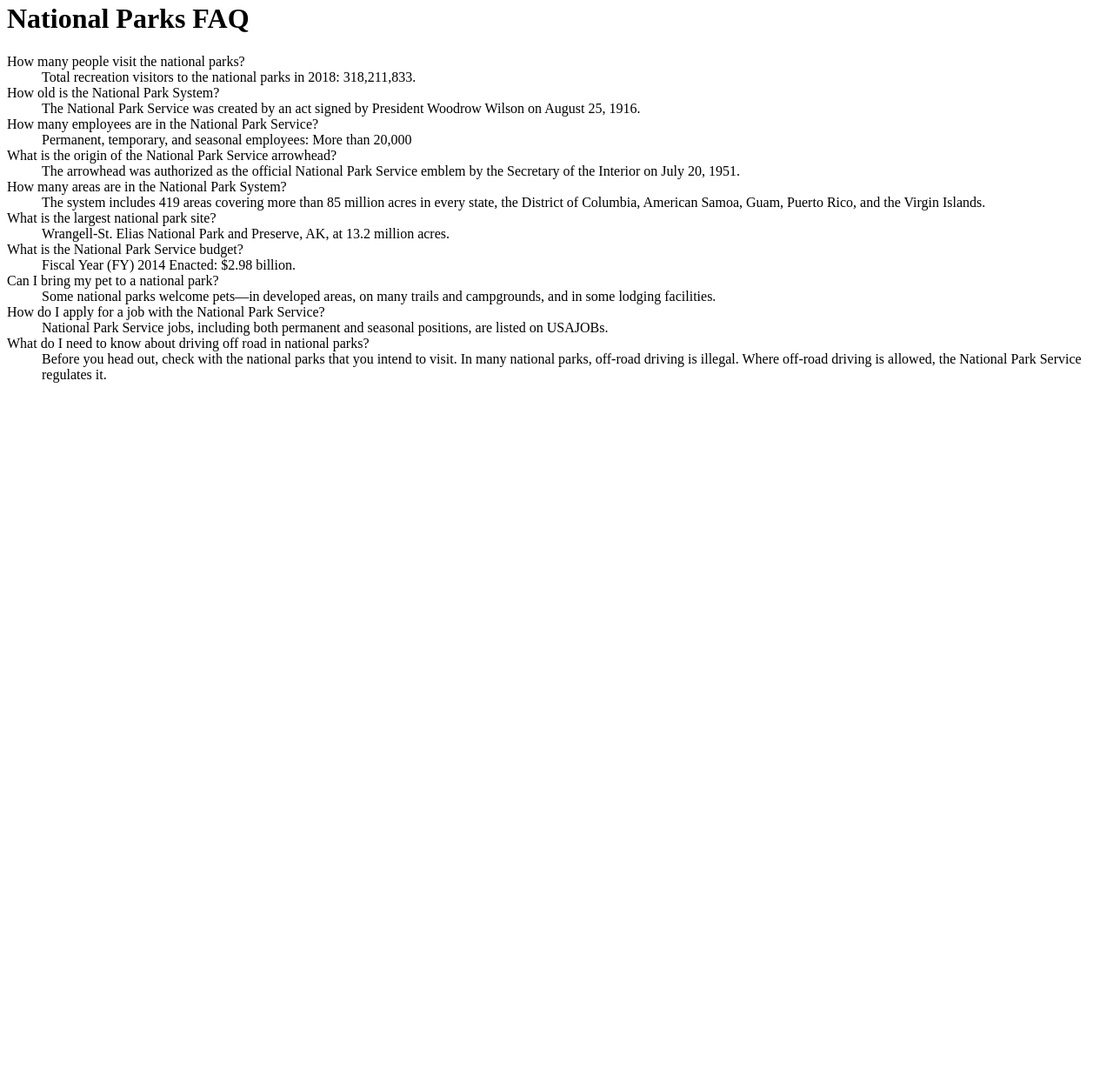
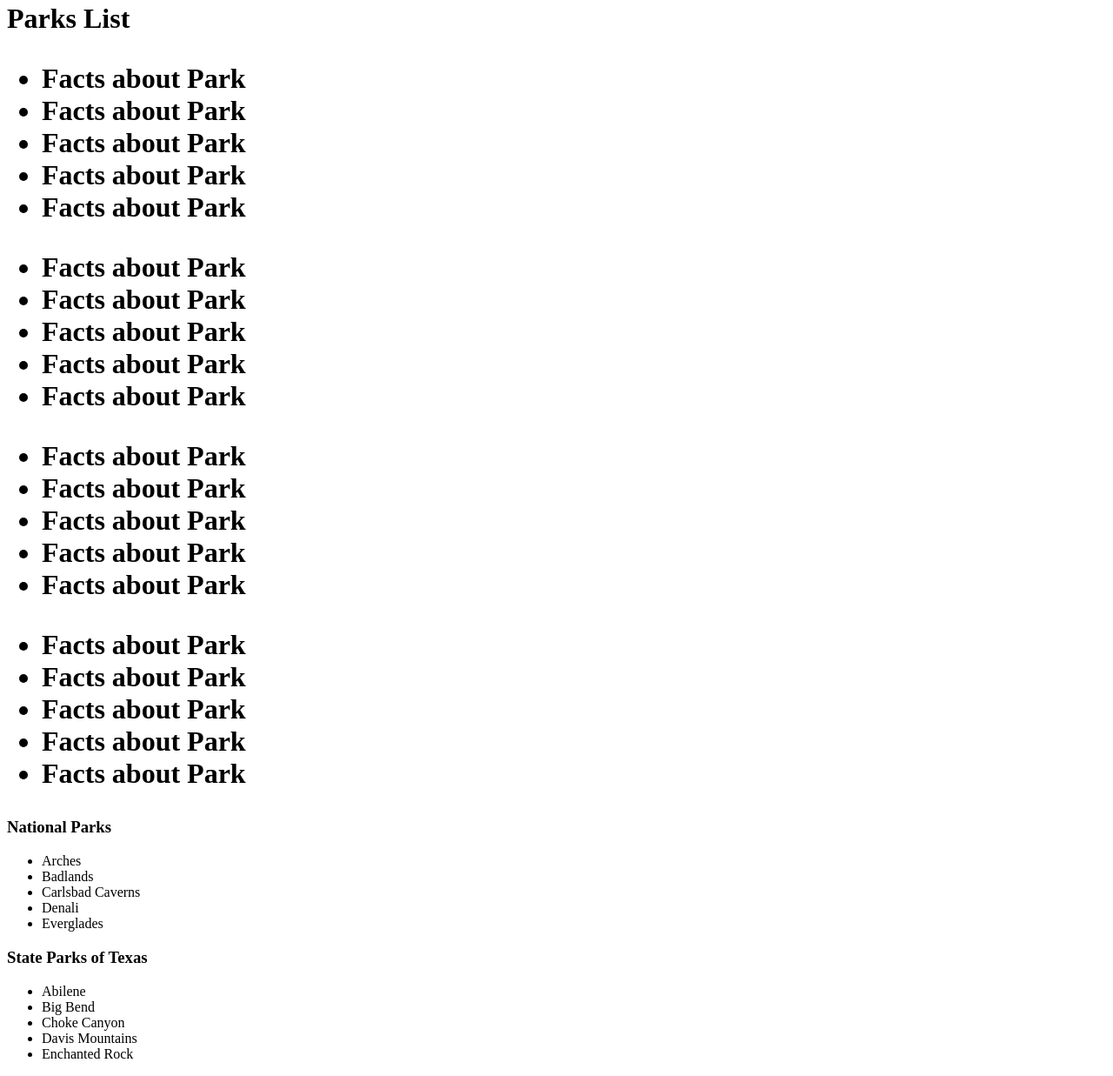
Before and after one commit to chrisjcode/codeup-web-exercises, a website: page DOM/exercises/html/parks.html in a window 1280 px wide. Shown: the part 18-1255 px from the top of the page at 87% size. Before the commit the page ends 800 px from the top, so only its background shows below. Drawn offline with Linux system fonts and the light colour scheme.

Commit message:
traverse complete

```diff
--- a/DOM/exercises/html/parks.html
+++ b/DOM/exercises/html/parks.html
@@ -8,39 +8,27 @@
 </head>
 <body>
 
-<h1>National Parks FAQ</h1>
-
-<dl>
-    <dt>How many people visit the national parks?</dt>
-    <dd>Total recreation visitors to the national parks in 2018: 318,211,833.</dd>
-
-    <dt>How old is the National Park System?</dt>
-    <dd>The National Park Service was created by an act signed by President Woodrow Wilson on August 25, 1916.</dd>
-
-    <dt>How many employees are in the National Park Service?</dt>
-    <dd>Permanent, temporary, and seasonal employees: More than 20,000</dd>
-
-    <dt>What is the origin of the National Park Service arrowhead?</dt>
-    <dd>The arrowhead was authorized as the official National Park Service emblem by the Secretary of the Interior on July 20, 1951.</dd>
-
-    <dt>How many areas are in the National Park System?</dt>
-    <dd>The system includes 419 areas covering more than 85 million acres in every state, the District of Columbia, American Samoa, Guam, Puerto Rico, and the Virgin Islands.</dd>
-
-    <dt>What is the largest national park site?</dt>
-    <dd>Wrangell-St. Elias National Park and Preserve, AK, at 13.2 million acres.</dd>
-
-    <dt>What is the National Park Service budget?</dt>
-    <dd>Fiscal Year (FY) 2014 Enacted: $2.98 billion.</dd>
-
-    <dt>Can I bring my pet to a national park?</dt>
-    <dd>Some national parks welcome pets—in developed areas, on many trails and campgrounds, and in some lodging facilities.</dd>
-
-    <dt>How do I apply for a job with the National Park Service?</dt>
-    <dd>National Park Service jobs, including both permanent and seasonal positions, are listed on USAJOBs.</dd>
-
-    <dt>What do I need to know about driving off road in national parks?</dt>
-    <dd>Before you head out, check with the national parks that you intend to visit. In many national parks, off-road driving is illegal. Where off-road driving is allowed, the National Park Service regulates it.</dd>
-</dl>
+<h1>Parks List</h1>
+<div id="national-parks-div">
+    <h3 id="national-parks-heading">National Parks</h3>
+    <ul id="national-parks">
+        <li>Arches</li>
+        <li>Badlands</li>
+        <li>Carlsbad Caverns</li>
+        <li>Denali</li>
+        <li>Everglades</li>
+    </ul>
+</div>
+<div id="state-parks-div">
+    <h3 id="state-parks-heading">State Parks of Texas</h3>
+    <ul id="state-parks-texas">
+        <li>Abilene</li>
+        <li>Big Bend</li>
+        <li>Choke Canyon</li>
+        <li>Davis Mountains</li>
+        <li>Enchanted Rock</li>
+    </ul>
+</div>
 <script src="../js/parks.js"></script>
 </body>
 </html>
--- a/DOM/exercises/js/parks.js
+++ b/DOM/exercises/js/parks.js
@@ -1,7 +1,23 @@
 // Under the FAQ, add 3 unordered lists like above. Each list should contain a national park name in an h3 element, and a ul of 4 facts about the park.
 //
-//     Create a button that, when clicked, makes the last li in each ul have a yellow background.
-//
-//     When any h3 is clicked, the lis underneath it should have a fontWeight of "bold". Hint: you should use this in the event listener to access the next sibling of the h3 that is clicked. You can get to the corresponding ul by traversing to the h3's sibling and then it's children.
-//
-//     When any list item is clicked, the first li of that list item's parent ul should have a font color of blue. Hint: you should again rely on this in the li event handler.
+let newUl = document.getElementsByTagName('h1')[0].appendChild(document.createElement('ul'));
+
+for (let i = 0; i <= 3; i++) {
+    newUl = document.getElementsByTagName('h1')[0].appendChild(document.createElement('ul'))
+    for (let j = 0; j <= 4; j++) {
+        let li = newUl.appendChild(document.createElement('li'));
+
+        let newSpan = li.appendChild(document.createElement('span'));
+
+        newSpan.innerHTML = "Facts about Park"
+    }
+}
+
+for (let elementsByTagNameElement of document.getElementsByTagName('h3')) {
+    elementsByTagNameElement.addEventListener("click", (event) => {
+        for (const nextElementsChild of    event.target.nextElementSibling.children) {
+            // console.log(nextElementsChild);
+            nextElementsChild.style.fontWeight = 'bold';
+        }
+    })
+}
```
